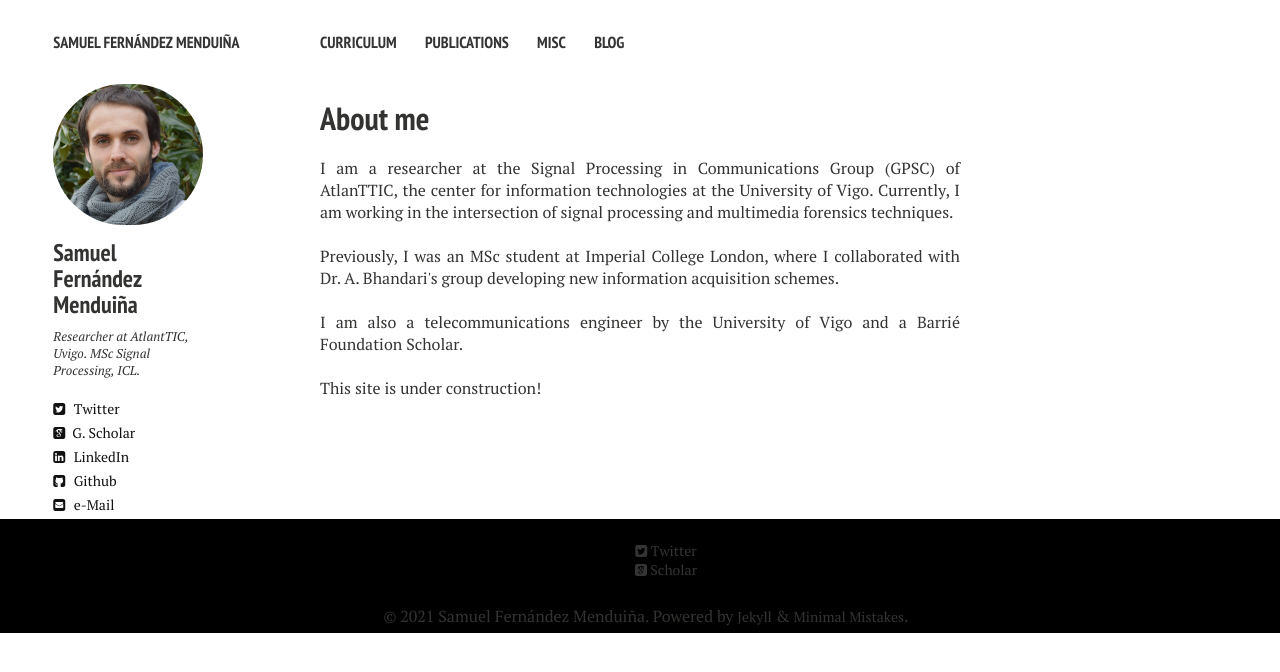
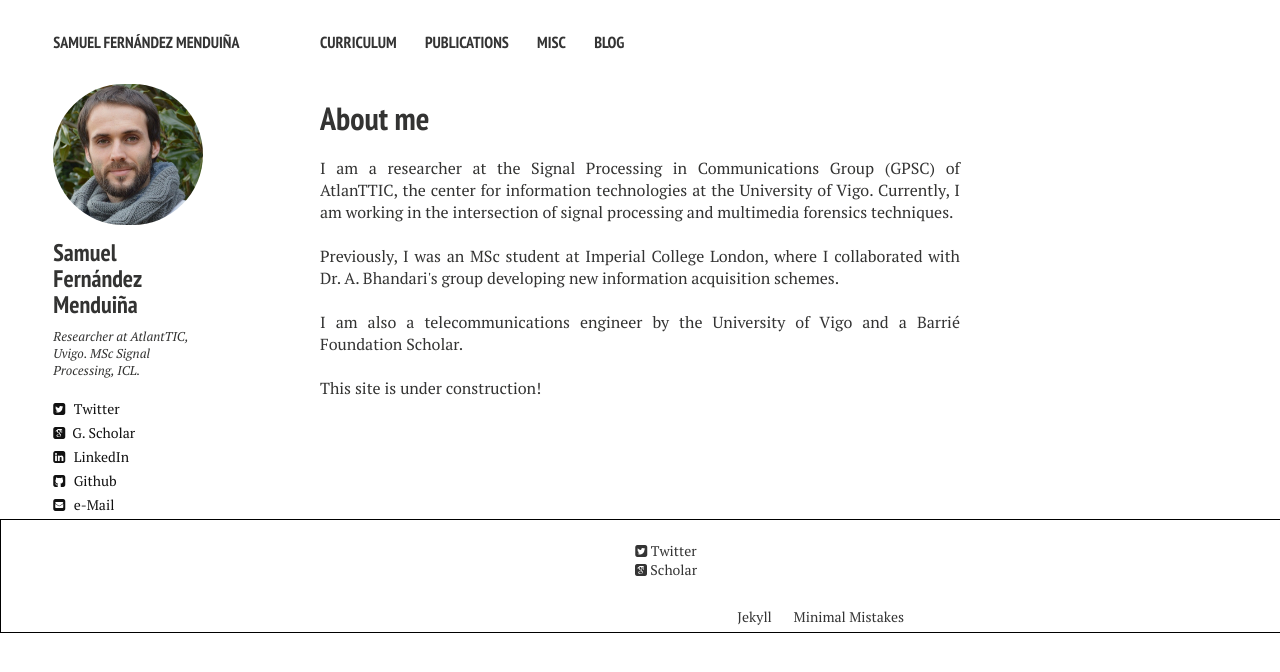
Before and after one commit to sf219/sfweb, a Jekyll site: the page built from index.md, in a window 1280 px wide. Shown: the top 672 px of the page. Built offline with Jekyll 4.4.1, drawn with Linux system fonts in a browser that asks for light colours; nearby versions of some CDN libraries.

Commit message:
Update _footer.html

```diff
--- a/_includes/_footer.html
+++ b/_includes/_footer.html
@@ -8,8 +8,7 @@
     left: 0px;
     width: 100%;
     border: 1px solid black;
-    background-color: black;
-    foreground-color: white;
+    color: #ffffff;
     padding: 5px;
     text-align: center;
 }
```
